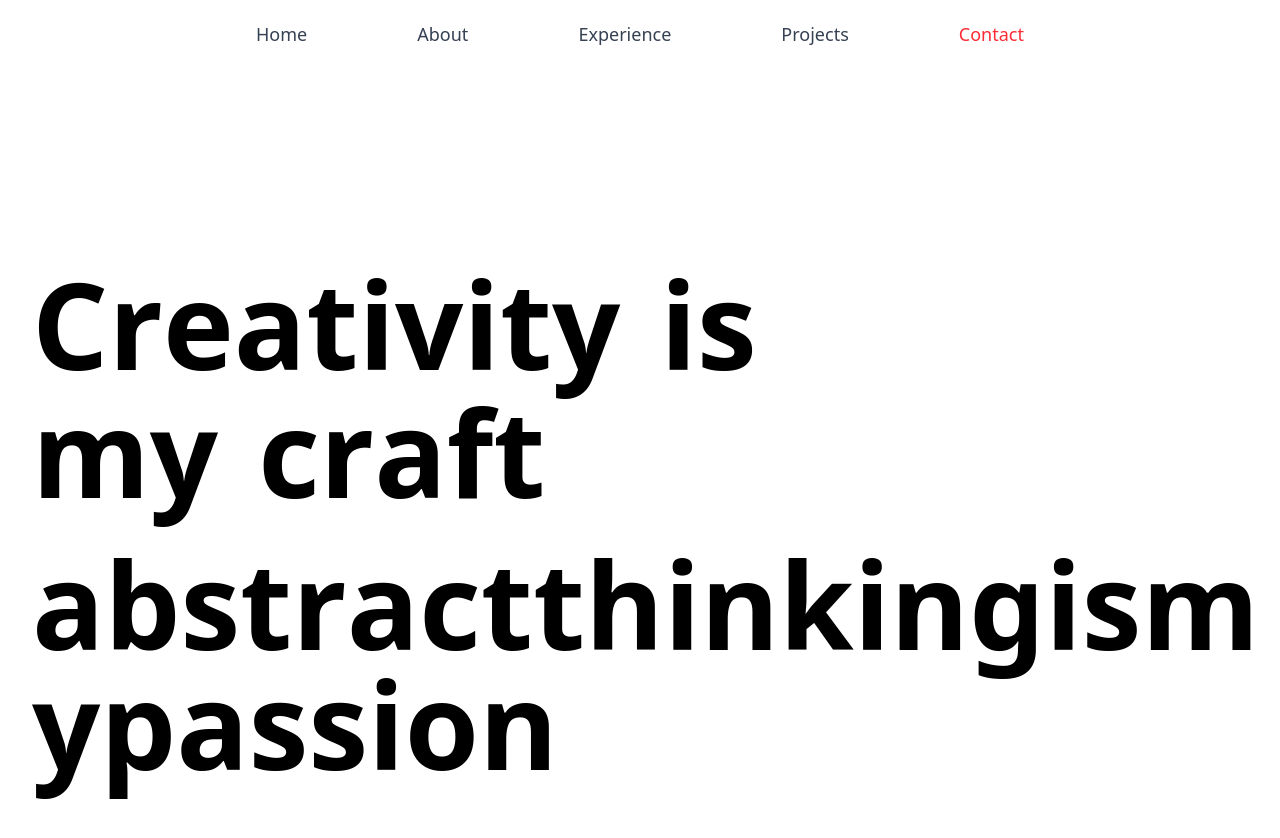
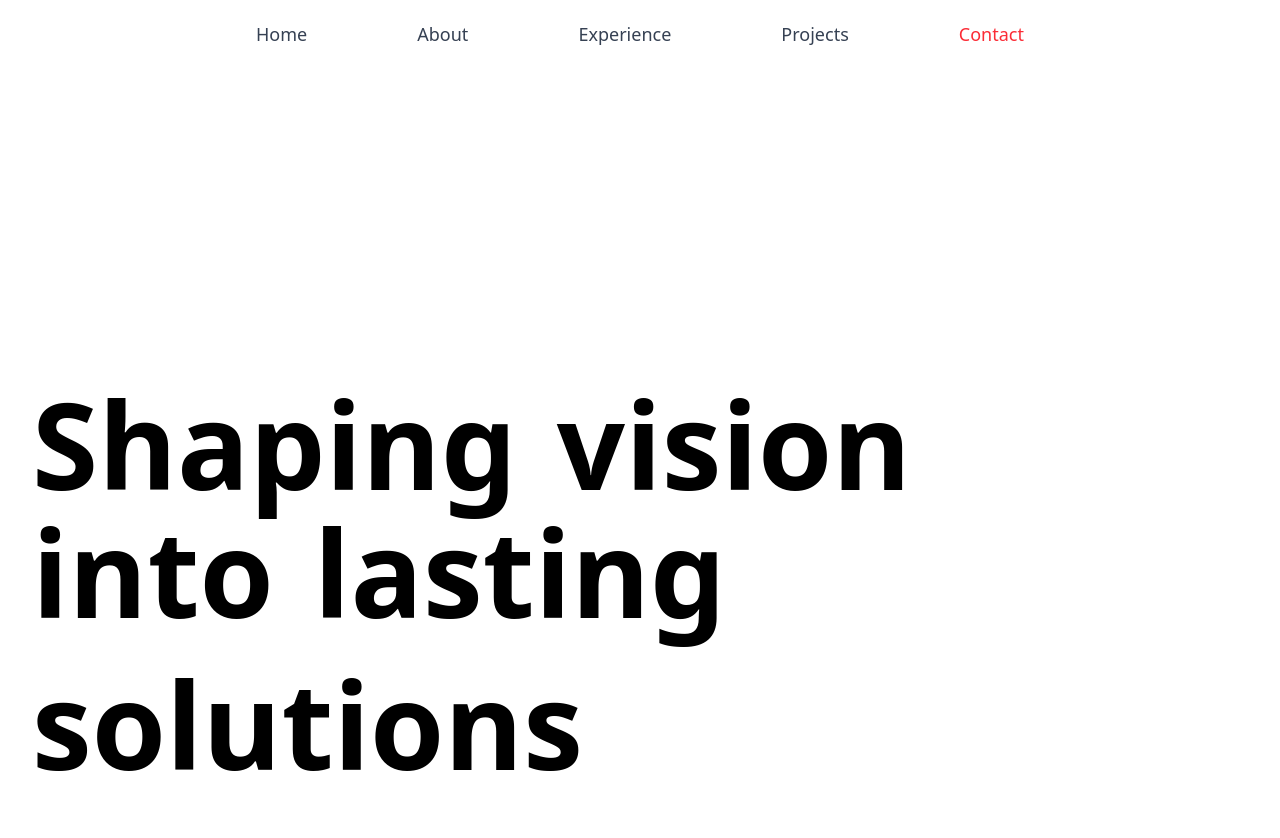
Before and after one commit to Sarthak-Kakkar-03/portfolio-website-v2, a React (Vite) app: page / in a window 1280 px wide. Shown: the top 838 px of the page. Built offline with nearby package versions, Linux system fonts and the light colour scheme.

Commit message:
letter collision improved

```diff
--- a/src/components/About/LetterExplosion/LetterCollision.jsx
+++ b/src/components/About/LetterExplosion/LetterCollision.jsx
@@ -11,11 +11,11 @@ gsap.registerPlugin(ScrollTrigger);
 const HEADER_H = 60;
 
 const lines = [
-  'Creativity ',
-  'is ',
-  'my ',
-  'craft',
-  'abstract thinking is my passion'
+  'Shaping',
+  'vision',
+  'into',
+  'lasting',
+  'solutions'
 ];
 
 export default function LetterCollision() {
@@ -83,7 +83,7 @@ export default function LetterCollision() {
       {/* Section fills the screen minus header */}
       <section
         ref={ref}
-        className="ml-8 flex flex-col justify-end items-start"
+        className="ml-8 flex flex-col justify-end items-start pb-8"
         style={{ minHeight: `calc(100vh - ${HEADER_H}px)`, paddingTop: 24, paddingBottom: 24 }}
       >
         <div className="mb-8">
```
